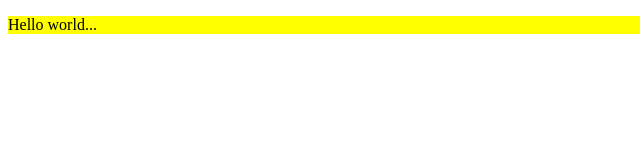
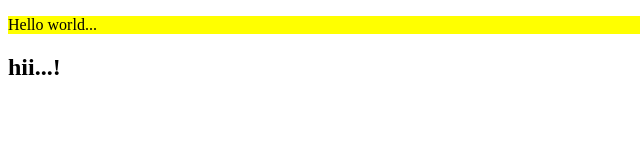
Before and after one commit to parthvekariya73/LocalRepo, a plain HTML site: page index.html in a window 1280 px wide. Shown: the full height of the page, 0-640 px from the left. Drawn offline with Linux system fonts and the light colour scheme.

Commit message:
add new f1

```diff
--- a/index.html
+++ b/index.html
@@ -8,5 +8,6 @@
 </head>
 <body>
     <p>Hello world...</p>
+    <h2>hii...!</h2>
 </body>
 </html>
```
